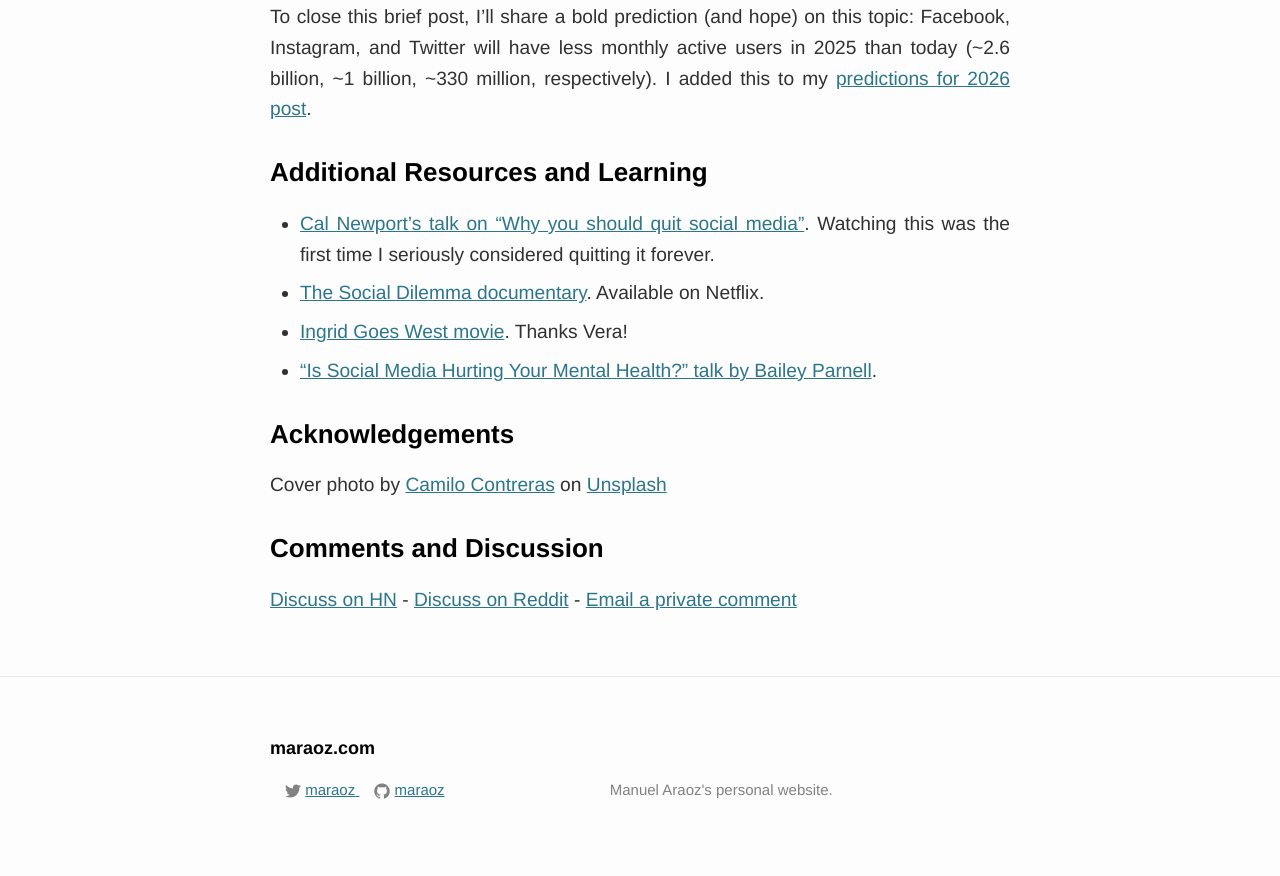
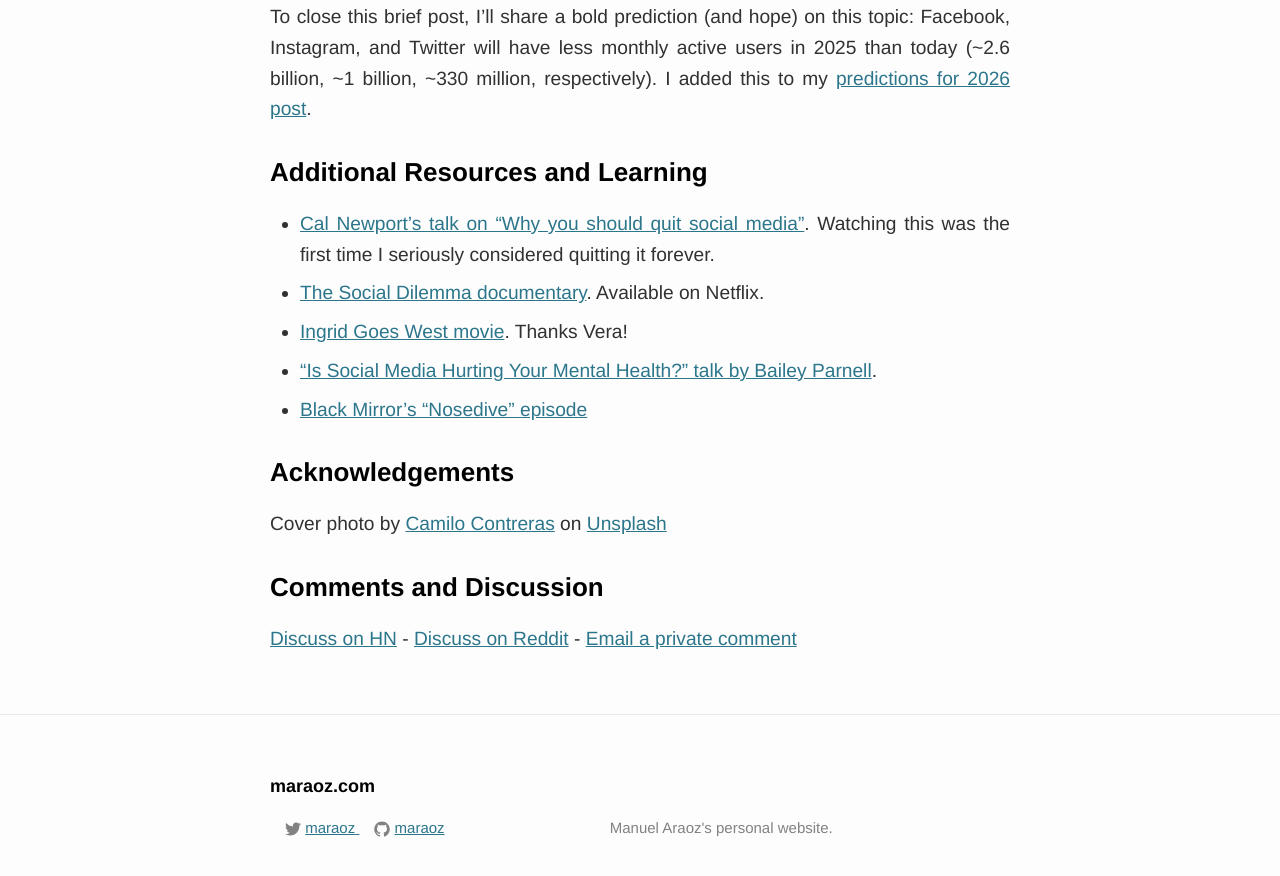
Before and after one commit to tobyornottobe/maraoz.github.io, a Jekyll site: the page built from _posts/2020-12-23-bye-social-media.md, in a window 1280 px wide and 900 px high, scrolled down 2265 px. Shown: the top 876 px of the window. Built offline with Jekyll 4.4.1, drawn with Linux system fonts in a browser that asks for light colours.

Commit message:
add black mirror episode

```diff
--- a/_posts/2020-12-23-bye-social-media.md
+++ b/_posts/2020-12-23-bye-social-media.md
@@ -28,6 +28,7 @@
 - [The Social Dilemma documentary](https://www.imdb.com/title/tt11464826/). Available on Netflix.
 - [Ingrid Goes West movie](https://www.imdb.com/title/tt5962210/). Thanks Vera!
 - ["Is Social Media Hurting Your Mental Health?" talk by Bailey Parnell](https://www.youtube.com/watch?v=Czg_9C7gw0o).
+- [Black Mirror's "Nosedive" episode](https://www.imdb.com/title/tt5497778/)
 
 
 ### Acknowledgements
```
